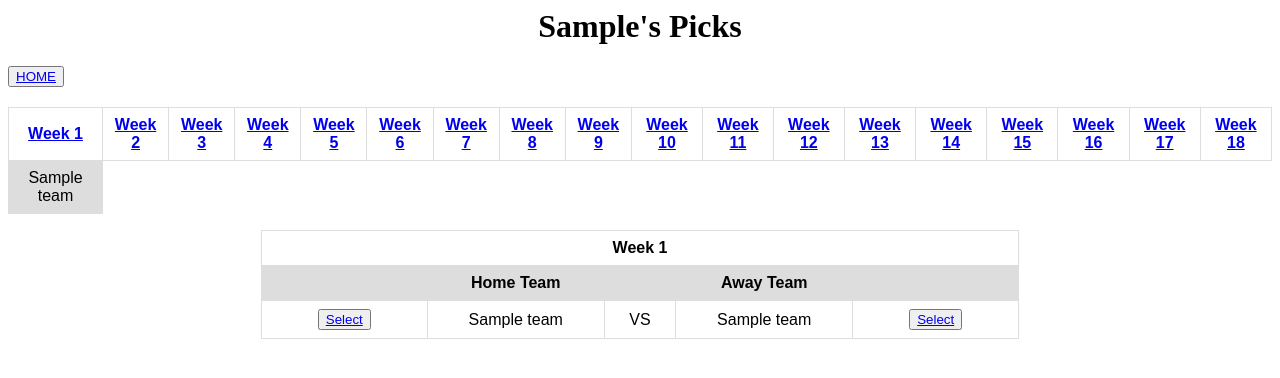
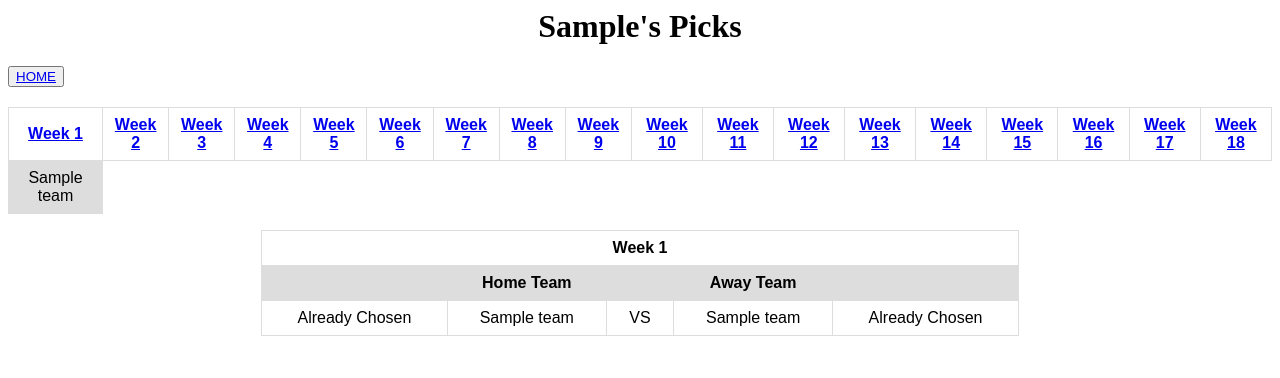
Before and after one commit to cathysimms/nflsurvivor, a Flask app: a page that uses application/templates/user.html in a window 1280 px wide. Shown: the top 378 px of the page. Run offline with Flask 2, Linux system fonts and the light colour scheme; tables that the repository leaves empty hold one stand-in row (values such as "Sample post").

Commit message:
already chosen on games display

```diff
--- a/application/forms.py
+++ b/application/forms.py
@@ -6,8 +6,8 @@ class HomeForm(FlaskForm):
     submit = SubmitField('Enter Username')
 
 
-class UserForm(FlaskForm):
-    week = SelectField('Week', choices=[('1','1'),('2','2'),('3','3'),('4','4'),('5','5'),('6','6'),('7','7'),('8','8'),('9','9'),('10','10'),('11','11'),('12','12'),('13','13'),('14','14'),('15','15'),('16','16'),('17','17'),('18','18')])
-    home_bool = BooleanField()
-    away_bool = BooleanField('Select',default = False)
-    subpick = SubmitField('Confirm Pick')
+# class UserForm(FlaskForm):
+#     #week = SelectField('Week', choices=[('1','1'),('2','2'),('3','3'),('4','4'),('5','5'),('6','6'),('7','7'),('8','8'),('9','9'),('10','10'),('11','11'),('12','12'),('13','13'),('14','14'),('15','15'),('16','16'),('17','17'),('18','18')])
+#     #home_bool = BooleanField()
+#     #away_bool = BooleanField('Select',default = False)
+#     #subpick = SubmitField('Confirm Pick')
--- a/application/routes.py
+++ b/application/routes.py
@@ -1,5 +1,5 @@
 from application import app, db
-from application.forms import HomeForm, UserForm
+from application.forms import HomeForm
 from application.models import Games, Teams, Picks, Users
 from flask import render_template, request, redirect, url_for
 
@@ -10,18 +10,23 @@ def home():
     all_picks = db.session.query(Picks, Teams).join(Teams).all()
 
     if request.method =='POST':
+
         username = form.username.data
         users = Users.query.filter_by(username = username).all()
+
         for user in users:
             if username == user.username:
                 return redirect(url_for('user', username = user.username, id = user.id))
+
         new_user = Users(username = username)
         db.session.add(new_user)
         db.session.commit()
+
         for i in range(1,19):
             new_pick = Picks(user_id = new_user.id, week_no = i, team_id = 33)
             db.session.add(new_pick)
         db.session.commit()
+
         return redirect(url_for('user', username = new_user.username, id = new_user.id))
 
     else:
@@ -29,43 +34,37 @@ def home():
 
 @app.route("/<username>/<int:id>", methods =['GET','POST'])
 def user(username, id):
-    form = UserForm()
+    #form = UserForm()
     all_picks = db.session.query(Picks, Teams).join(Teams).all()
     user = Users.query.filter_by(id = id).first()
-    # display_picks = ['no pick']
-    # for i in range(1,19):
-    #     pick = Picks.query.filter_by(user_id = id, week_no = i).first()
-    #     team = Teams.query.filter_by(id = pick.team_id).first()
-    #     display_picks.append(team.team_name)
 
-    return render_template('user.html', name = username, form=form, all_picks = all_picks, user = user)
+    return render_template('user.html', all_picks = all_picks, user = user)
 
 @ app.route("/<username>-week<int:week_no>", methods=['GET', 'POST'])
 def week(username, week_no):
-    form = UserForm()
-    home_teams = []
+
     user = Users.query.filter_by(username = username).first()
     all_picks = db.session.query(Picks, Teams).join(Teams).all()
+    all_user_picks = db.session.query(Picks, Teams).join(Teams).filter(Picks.user_id == user.id).all()
+    user_picks=[]
+    for pick, team in all_user_picks:
+        user_picks.append(team.team_name)
+
+    home_teams = []
     away_teams = []
-    game_id = []
-    num = 0
-
-    # display_picks = ['no pick']
-    # for i in range(1,19):
-    #     pick = Picks.query.filter_by(user_id = user.id, week_no = i).first()
-    #     team = Teams.query.filter_by(id = pick.team_id).first()
-    #     display_picks.append(team.team_name)
 
     all_games = Games.query.filter_by(week_no = week_no).all()
+    num = Games.query.filter_by(week_no = week_no).count()
+
     for game in all_games:
         home_num = Teams.query.filter_by(id = game.home_team).first()
         away_num = Teams.query.filter_by(id = game.away_team).first()
+
         home_teams.append(home_num.team_name)
         away_teams.append(away_num.team_name)
-        game_id.append(game)
 
-        num += 1
-    return render_template('week.html', form = form, name = username, num = num ,home_teams = home_teams, away_teams = away_teams, week_no = week_no, game_id = game_id, user_id = user.id, user = user, all_picks = all_picks)
+
+    return render_template('week.html', num = num ,home_teams = home_teams, away_teams = away_teams, week_no = week_no, user = user, all_picks = all_picks, user_picks = user_picks)
 
 @app.route('/update/<int:week_no>/<int:user_id>/<team>', methods=['GET','POST'])
 def update(week_no, user_id, team):
--- a/application/templates/user.html
+++ b/application/templates/user.html
@@ -23,13 +23,13 @@
         <title> User Picks Page</title>
     </head>
     <body>
-        <h1 style="text-align:center"> {{name|capitalize}}'s Picks</h1>
+        <h1 style="text-align:center"> {{user.username|capitalize}}'s Picks</h1>
         <h2> <button><a href ="{{url_for('home')}}"> HOME </a></button></h2>
 
         <table>
             <tr>
             {% for num in range(1,19) %}
-                <th><a href="{{url_for('week', username = name, week_no = num)}}">Week {{num}} </a></th>
+                <th><a href="{{url_for('week', username = user.username, week_no = num)}}">Week {{num}} </a></th>
             {% endfor %}
 
             </tr>
--- a/application/templates/week.html
+++ b/application/templates/week.html
@@ -23,11 +23,19 @@
         <div class = 'form'>
             <form method='POST' action="">
                 <tr>
-                    <td style="text-align: center" width="10%"><button><a href="{{url_for('update', week_no = week_no, user_id = user_id, team = home_teams[i])}}">Select</a></button></td>
+                    {% if home_teams[i] in user_picks %}
+                        <td> Already Chosen</td>
+                    {% else %}
+                        <td style="text-align: center" width="10%"><button><a href="{{url_for('update', week_no = week_no, user_id = user.id, team = home_teams[i])}}">Select</a></button></td>
+                    {% endif %}
                     <td>{{home_teams[i]}}</td>
                     <td> VS </td>
                     <td>{{away_teams[i]}}</td>
-                    <td style="text-align: center" width="10%" ><button><a  href="{{url_for('update', week_no = week_no, user_id = user_id, team = away_teams[i])}}">Select</a></button></td>
+                    {% if away_teams[i] in user_picks %}
+                    <td> Already Chosen</td>
+                    {% else %}
+                    <td style="text-align: center" width="10%" ><button><a  href="{{url_for('update', week_no = week_no, user_id = user.id, team = away_teams[i])}}">Select {{user_picks[i]}}</a></button></td>
+                    {% endif %}
                 </tr>
             </form>
         </div>
```
